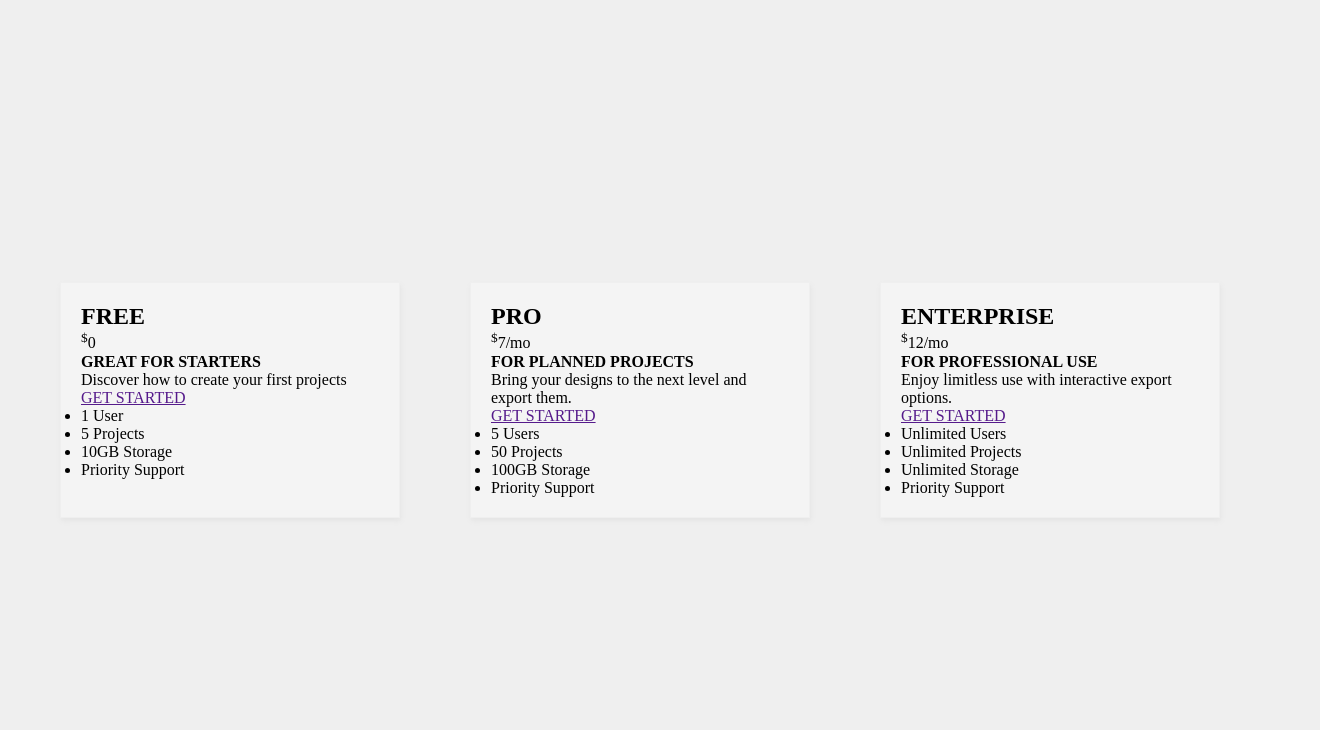
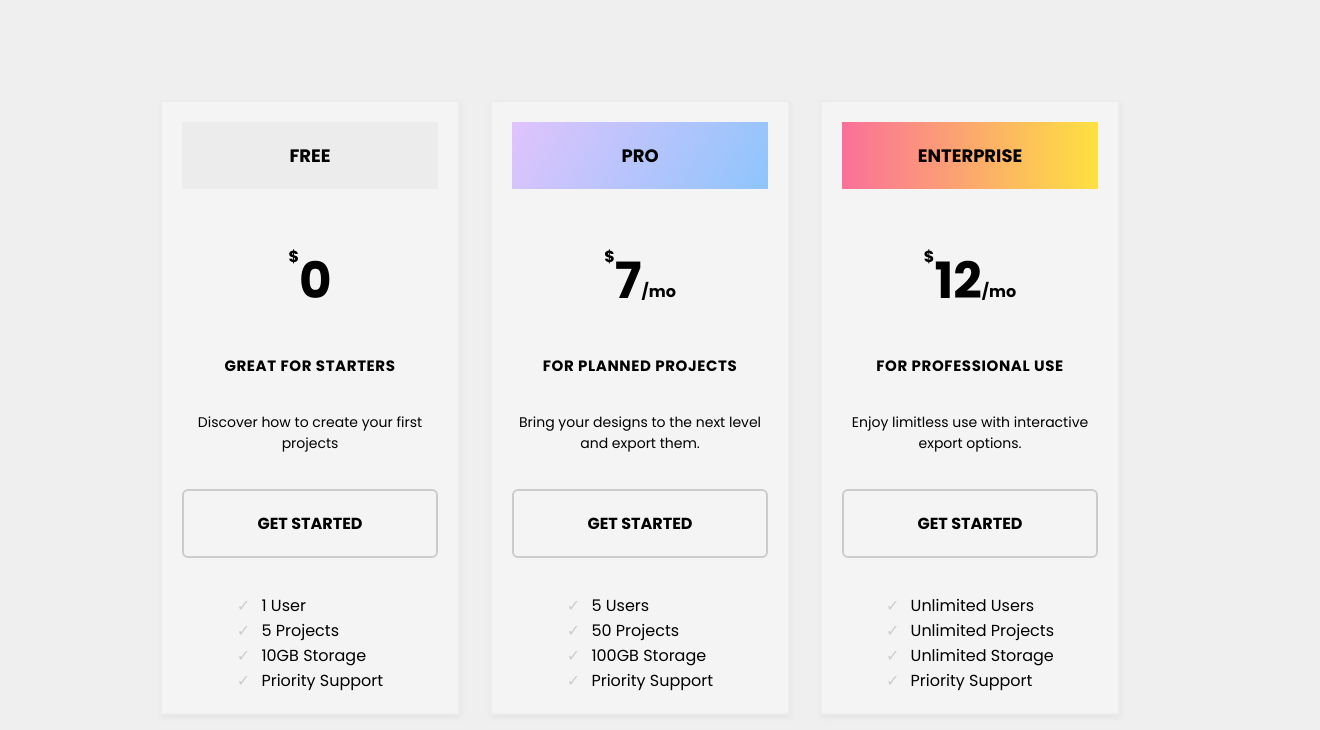
Before and after one commit to camilogo1200/html-css-javascript-refresher, a plain HTML site: page 05-flexbox/pricing/index.html in a window 1280 px wide. Shown: the whole page, 1320 px wide, since content can reach past the window. Drawn offline with Linux system fonts and the light colour scheme.

Commit message:
flexbox challenge done

```diff
--- a/05-flexbox/pricing/css/style.css
+++ b/05-flexbox/pricing/css/style.css
@@ -6,6 +6,7 @@
 
 body {
     background: #efefef;
+    font-family: 'Poppins', serif;
 }
 
 .container {
@@ -18,13 +19,97 @@ body {
 .pricing {
     display: flex;
     padding: 100px;
-    gap: 70px;
+    gap: 30px;
 }
 
 .card {
     border: 1px solid #efefef;
     padding: 20px;
-    width: 340px;
+    width: 300px;
     background-color: #f4f4f4;
     box-shadow: 1px 3px 5px #e5e5e5;
+    display: flex;
+    flex-direction: column;
+    align-items: center;
+    gap: 35px;
+    border: 2px solid #ececec;
 }
+
+.free-card {
+    background-color: #ececec;
+}
+
+.card h2 {
+    padding: 20px;
+    font-size: large;
+    min-width: 100%;
+    text-align: center;
+}
+
+.price {
+    margin-top: 20px;
+    font-size: 50px;
+    font-weight: bold;
+    display: inline-flex;
+    align-items: flex-start;
+}
+
+.price sup {
+    font-weight: bold;
+    font-size: medium;
+}
+
+.price span {
+    font-weight: bold;
+    font-size: medium;
+    align-self: flex-end;
+    margin-bottom: 15px;
+    position: relative;
+}
+
+
+.priceinfo {
+    font-weight: normal;
+    font-size: 15px;
+    letter-spacing: 0.6px;
+}
+
+.main-text {
+    text-align: center;
+    font-weight: normal;
+    font-size: 14px;
+}
+
+.btn {
+    border: 2px solid #ccc;
+    border-radius: 6px;
+    padding: 20px;
+    min-width: 100%;
+    text-align: center;
+    text-decoration: none;
+    color: black;
+    font-weight: bold;
+    font-size: medium;
+}
+
+.card ul {
+    list-style: none;
+}
+
+.card ul li::before {
+    content: "✓";
+    position: relative;
+    padding-right: 0.7rem;
+    font-size: 1rem;
+    left: 0;
+    top: 0;
+    color: #ccc
+}
+
+.pro-card {
+    background-image: linear-gradient(120deg, #e0c3fc 0%, #8ec5fc 100%);
+}
+
+.enterprice-card {
+    background-image: linear-gradient(to right, #fa709a 0%, #fee140 100%);
+}
--- a/05-flexbox/pricing/index.html
+++ b/05-flexbox/pricing/index.html
@@ -4,13 +4,17 @@
     <meta charset="UTF-8">
     <title>pricing</title>
 </head>
+<link href="https://fonts.googleapis.com" rel="preconnect">
+<link crossorigin href="https://fonts.gstatic.com" rel="preconnect">
+<link href="https://fonts.googleapis.com/css2?family=Poppins:ital,wght@0,100;0,200;0,300;0,400;0,500;0,600;0,700;0,800;0,900;1,100;1,200;1,300;1,400;1,500;1,600;1,700;1,800;1,900&display=swap"
+      rel="stylesheet">
 <link href="css/style.css" rel="stylesheet">
 <body>
 
 <div class="container">
     <div class="pricing">
         <div class="card">
-            <h2>FREE</h2>
+            <h2 class="free-card">FREE</h2>
             <p class="price"><sup>$</sup>0</p>
             <p class="priceinfo"><strong>GREAT FOR STARTERS</strong></p>
             <p class="main-text">
@@ -25,7 +29,7 @@
             </ul>
         </div>
         <div class="card">
-            <h2>PRO</h2>
+            <h2 class="pro-card">PRO</h2>
             <p class="price"><sup>$</sup>7<span>/mo</span></p>
             <p class="priceinfo"><strong>FOR PLANNED PROJECTS</strong></p>
             <p class="main-text">Bring your designs to the next level and export them.</p>
@@ -38,7 +42,7 @@
             </ul>
         </div>
         <div class="card">
-            <h2>ENTERPRISE</h2>
+            <h2 class="enterprice-card">ENTERPRISE</h2>
             <p class="price"><sup>$</sup>12<span>/mo</span></p>
             <p class="priceinfo"><strong>FOR PROFESSIONAL USE</strong></p>
             <p class="main-text">Enjoy limitless use with interactive export options.</p>
```
